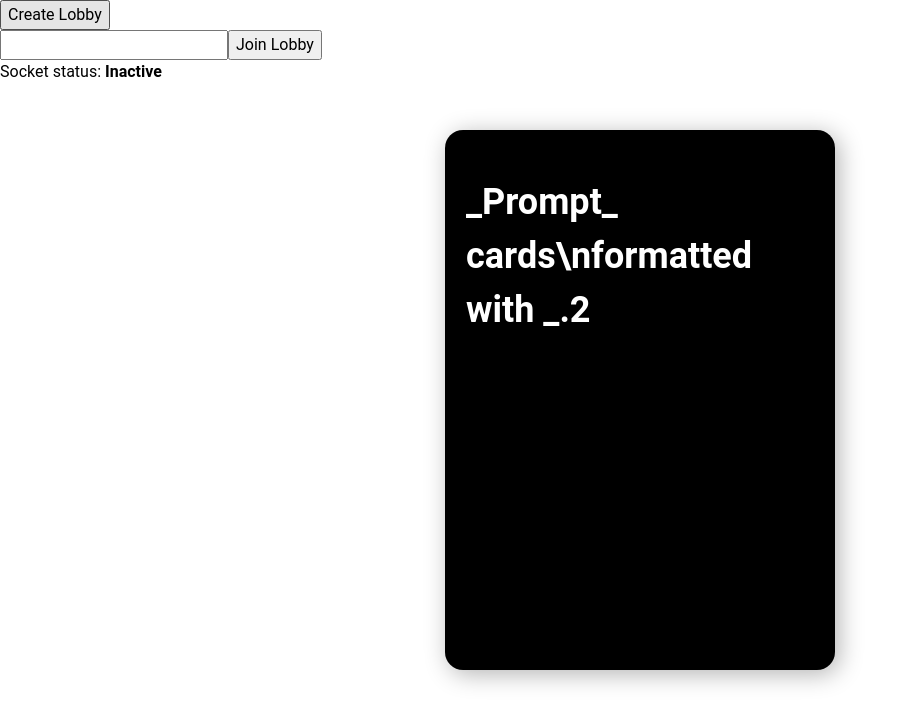
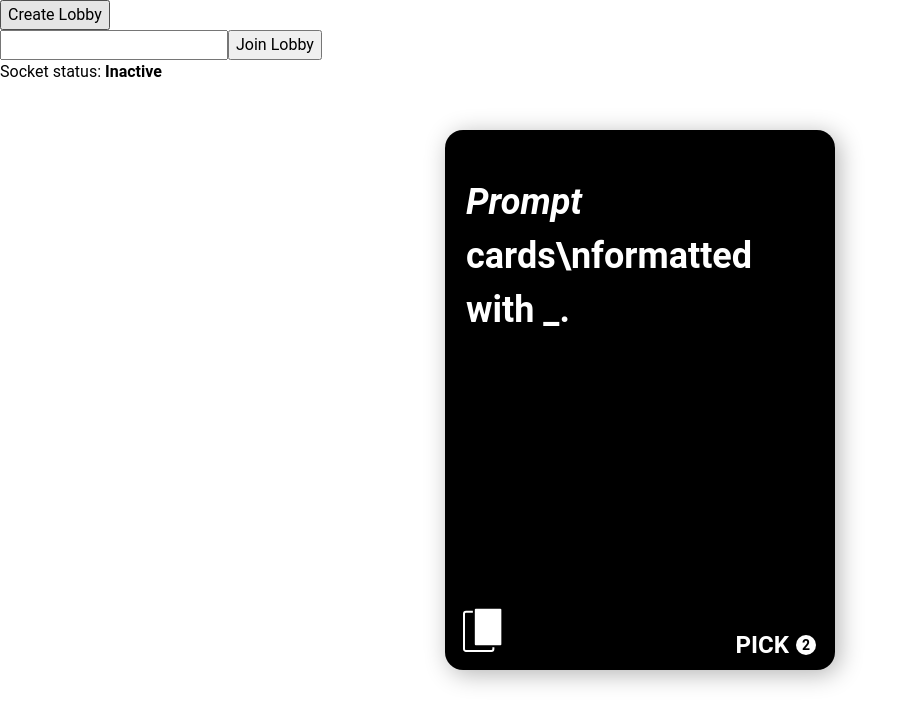
Before and after one commit to I3uckwheat/cards-of-carousal, a React (Create React App) app in the folder frontend/: page / in a window 1280 px wide. Shown: the top 724 px of the page, without its empty margins (0-913 px from the left). Built offline with nearby package versions, Linux system fonts and the light colour scheme; no server answers.

Commit message:
Complete general layout of black card

```diff
--- a/frontend/src/components/Cards/BlackCard.jsx
+++ b/frontend/src/components/Cards/BlackCard.jsx
@@ -1,24 +1,69 @@
 import React from 'react';
 import styled from 'styled-components';
 import PropTypes from 'prop-types';
+import Markdown from 'markdown-to-jsx';
+import LayeredCards from './LayeredCards';
+
+const BLANK_LENGTH = 8;
 
 const Card = styled.div`
+  position: relative;
   width: 390px;
   height: 540px;
   background-color: black;
   color: white;
   border-radius: 18px;
+  font-family: Roboto;
   font-weight: 700;
   font-size: 36px;
   padding: 45px 21px 0 21px;
   box-shadow: 4px 4px 24px rgba(0, 0, 0, 0.3);
 `;
 
+const Circled = styled.div`
+  display: flex;
+  justify-content: center;
+  align-items: center;
+  color: black;
+  background: white;
+  width: 20px;
+  height: 20px;
+  border-radius: 50%;
+  font-weight: bold;
+  font-size: 14px;
+`;
+
 function BlackCard({ pickCount, children }) {
+  function parseBlanks() {
+    return children
+      .split(' ')
+      .reduce(
+        (text, str) => (str === '_'
+          ? `${text} ${`\\${str}`.repeat(BLANK_LENGTH)}`
+          : `${text}  ${str}`),
+        '',
+      );
+  }
+
   return (
     <Card>
-      {children}
-      {pickCount}
+      <Markdown>{parseBlanks(children)}</Markdown>
+      <div style={{ position: 'absolute', bottom: '18px', left: '18px' }}>
+        <LayeredCards />
+      </div>
+      <div
+        style={{
+          position: 'absolute',
+          bottom: '7px',
+          right: '19px',
+          display: 'flex',
+          justifyContent: 'center',
+          alignItems: 'center',
+        }}
+      >
+        <span style={{ fontSize: '24px', marginRight: '7px' }}>PICK</span>
+        <Circled>{pickCount}</Circled>
+      </div>
     </Card>
   );
 }
```
